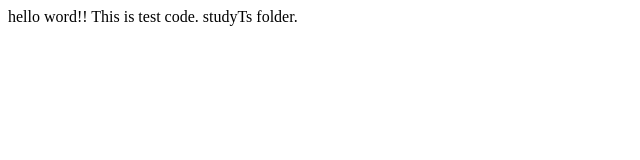
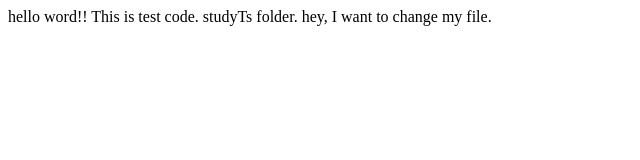
Before and after one commit to jinjin12077/studyTS, a plain HTML site: page test.html in a window 1280 px wide. Shown: the whole page, without its empty margins (0-640 px from the left). Drawn offline with Linux system fonts and the light colour scheme.

Commit message:
second commit

```diff
--- a/test.html
+++ b/test.html
@@ -10,5 +10,7 @@
     hello word!!
     This is test code.
     studyTs folder.
+
+    hey, I want to change my file.
 </body>
 </html>
```
